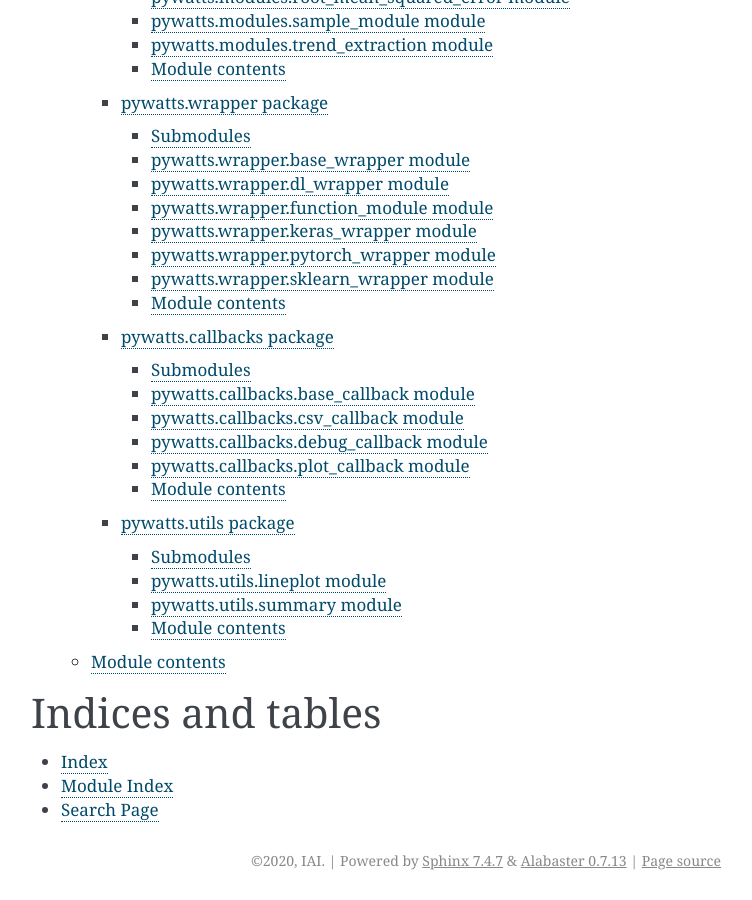
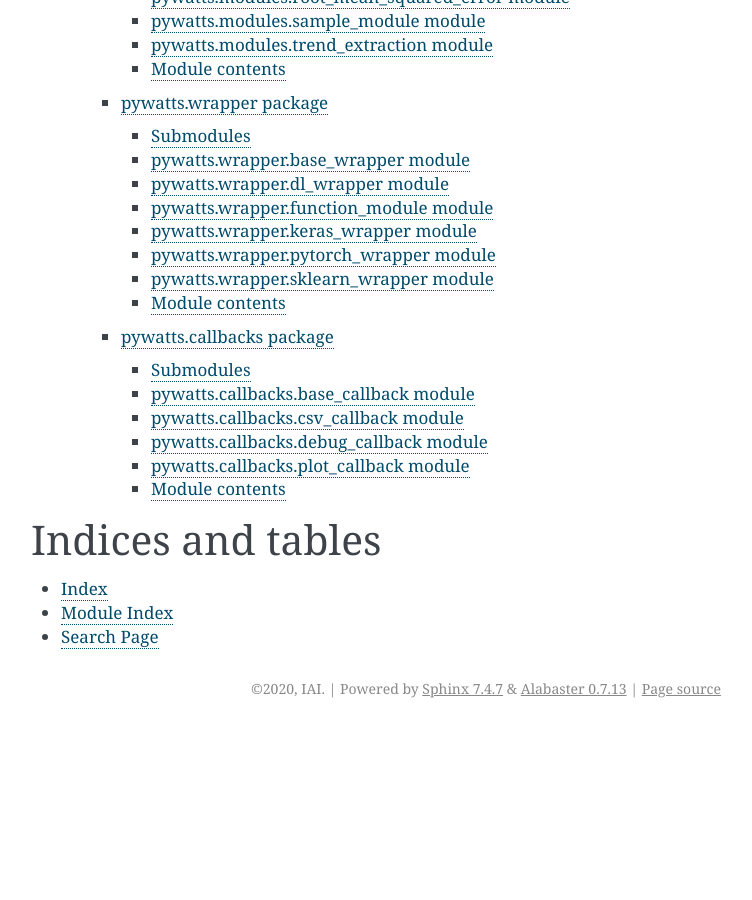
Before and after one commit to KIT-IAI/pyWATTS, a Sphinx documentation site: the page built from docs/source/index.rst, in a window 1280 px wide and 900 px high, scrolled down 2806 px. Shown: the whole window, without its empty margins (389-1141 px from the left). Built offline with Sphinx 7.4.7, drawn with Linux system fonts in a browser that asks for light colours; after the commit the page ends 3534 px from its top, so only the background shows below that.

```diff
--- /dev/null
+++ b/docs/requirements.txt
@@ -0,0 +1 @@
+torch
--- a/docs/source/api/pywatts.rst
+++ b/docs/source/api/pywatts.rst
@@ -11,12 +11,3 @@ Subpackages
    pywatts.modules
    pywatts.wrapper
    pywatts.callbacks
-   pywatts.utils
-
-Module contents
----------------
-
-.. automodule:: pywatts
-   :members:
-   :undoc-members:
-   :show-inheritance:
--- a/docs/source/api/pywatts.utils.rst
+++ /dev/null
@@ -1,29 +0,0 @@
-pywatts.utils package
-=====================
-
-Submodules
-----------
-
-pywatts.utils.lineplot module
------------------------------
-
-.. automodule:: pywatts.utils.lineplot
-   :members:
-   :undoc-members:
-   :show-inheritance:
-
-pywatts.utils.summary module
-----------------------------
-
-.. automodule:: pywatts.utils.summary
-   :members:
-   :undoc-members:
-   :show-inheritance:
-
-Module contents
----------------
-
-.. automodule:: pywatts.utils
-   :members:
-   :undoc-members:
-   :show-inheritance:
```
Also changed, not shown: .readthedocs.yaml.
